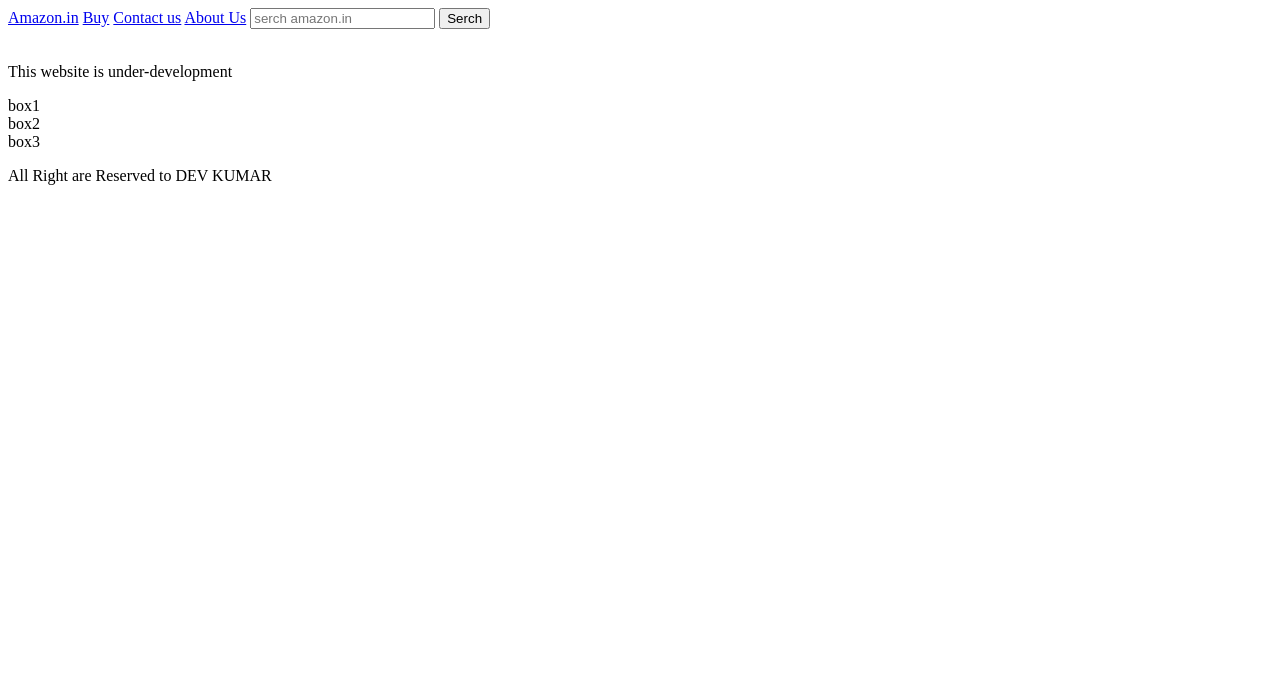
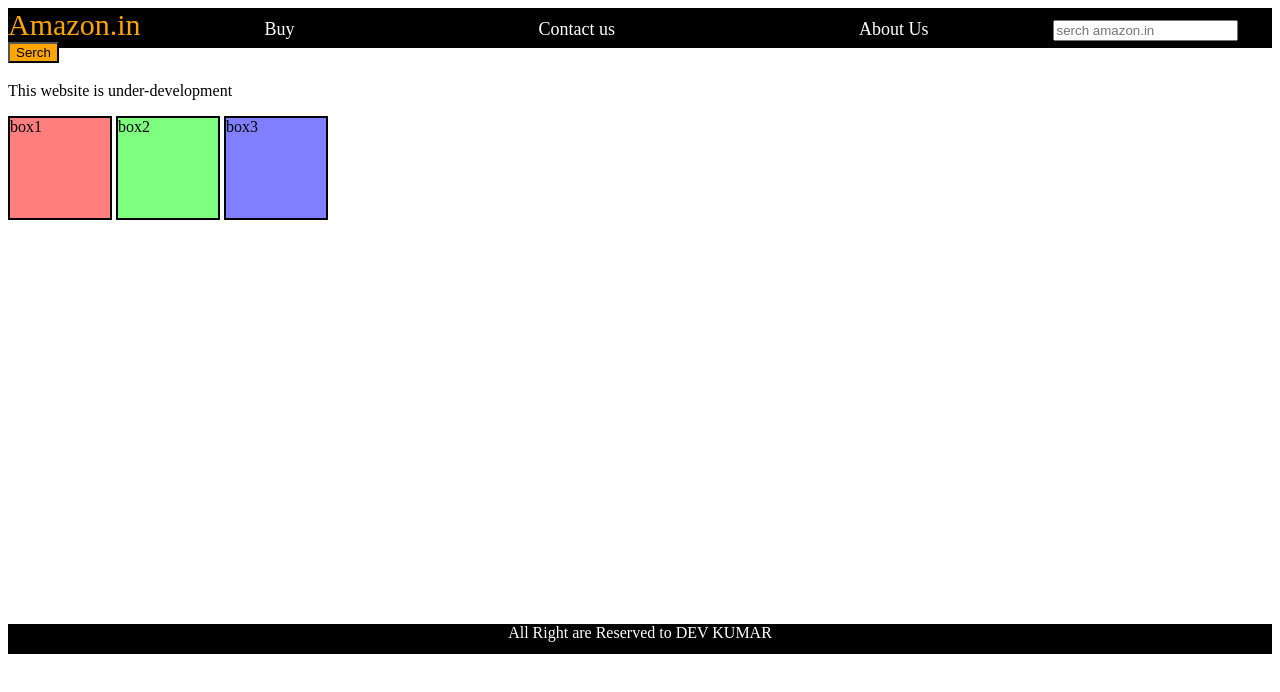
Before and after one commit to iamdev2005/1web, a plain HTML site: page index.html in a window 1280 px wide. Drawn offline with Linux system fonts and the light colour scheme; the site is published under a folder, as on GitHub Pages, so addresses that start at the root find nothing.

Commit message:
Update index.html

```diff
--- a/index.html
+++ b/index.html
@@ -5,7 +5,7 @@
     <meta http-equiv="X-UA-Compatible" content="IE=edge">
     <meta name="viewport" content="width=device-width, initial-scale=1.0">
     <title>Amazon</title>
-    <link rel="stylesheet" href="/style.css"/>
+    <link rel="stylesheet" href="style.css">
 </head>
 <body>
     <header>
```
